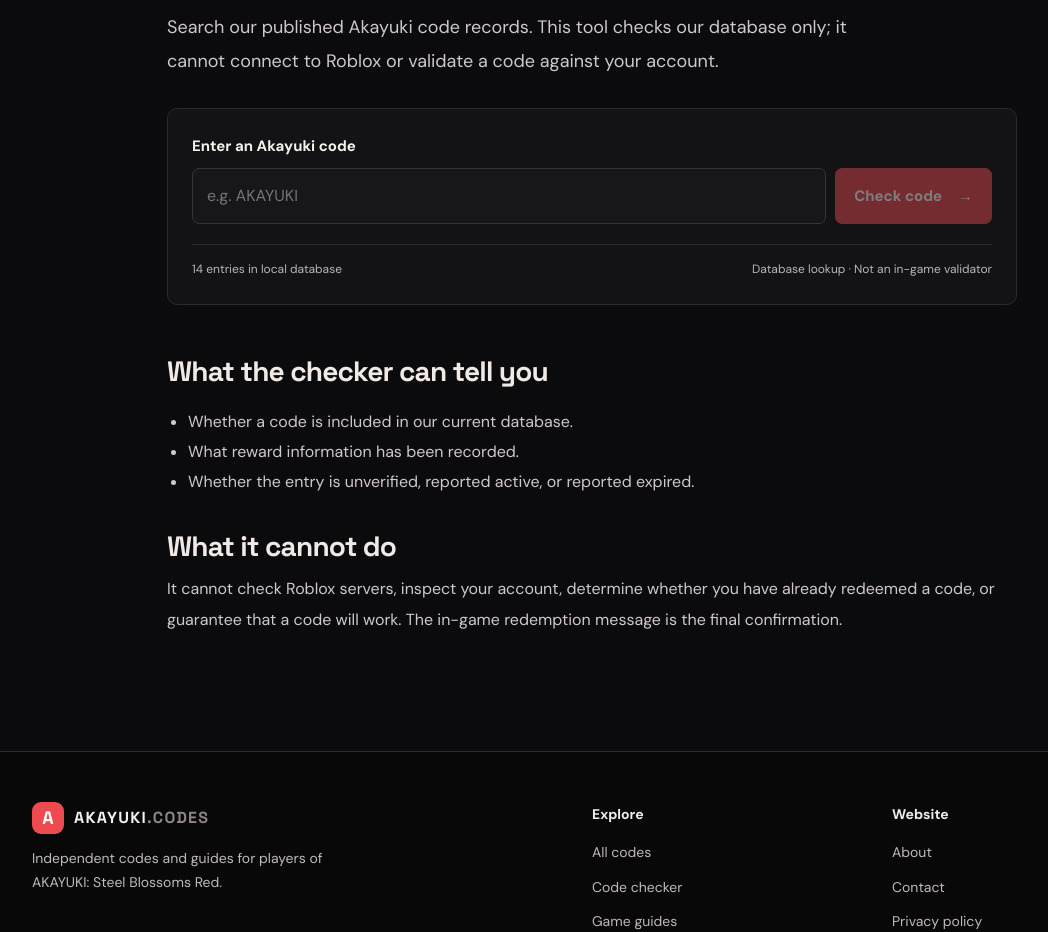
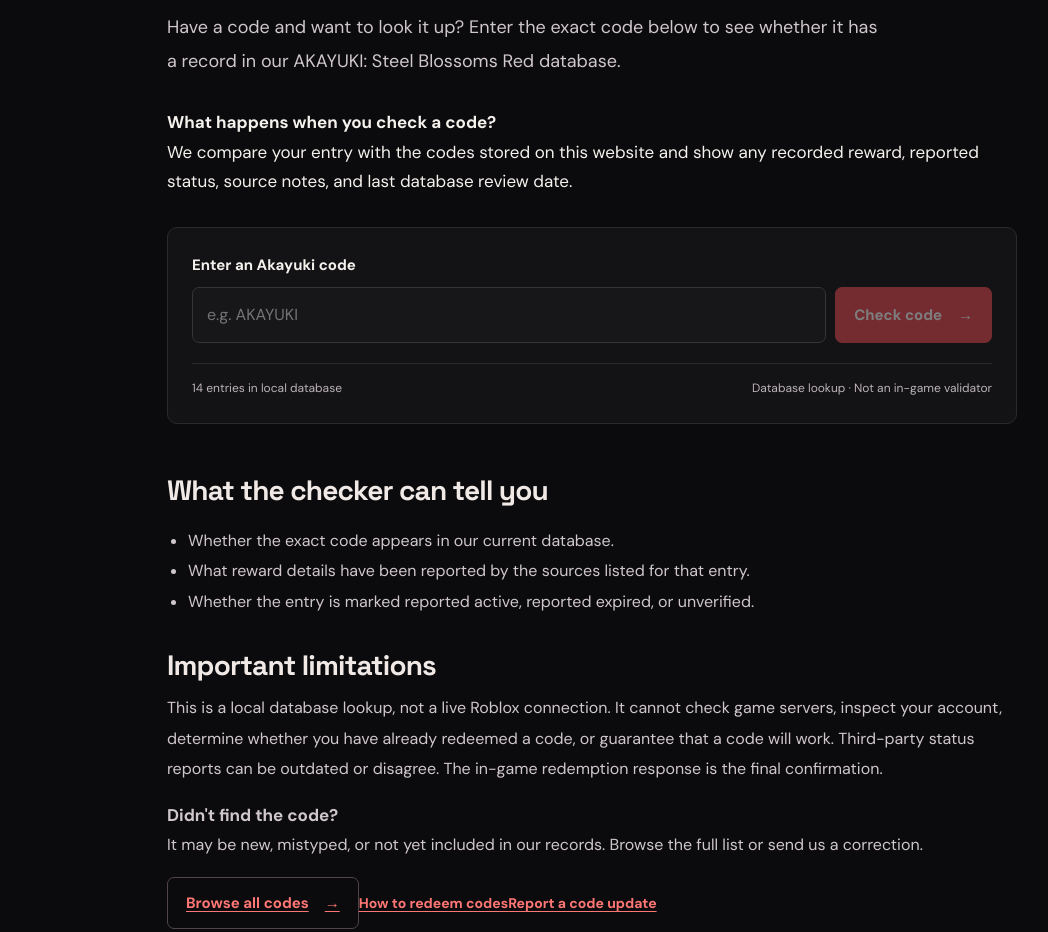
Before and after one commit to donnyhuang1990/akayuki-codes-hub, a Next.js app: page /code-checker in a window 1280 px wide. Shown: the part 263-1195 px from the top of the page, without its empty margins (48-1096 px from the left). Built offline with nearby package versions, Linux system fonts and the light colour scheme.

Commit message:
Improve Code Checker page guidance and navigation

```diff
--- a/app/code-checker/page.tsx
+++ b/app/code-checker/page.tsx
@@ -1,3 +1,48 @@
-import type { Metadata } from 'next'; import Checker from '@/components/Checker';
-export const metadata: Metadata = { title: 'Akayuki Code Checker – Search Code Records', description: 'Look up an Akayuki code in our database and review its recorded status and reward information.', alternates: { canonical: '/code-checker/' } };
-export default function CheckerPage() { return <div className="container page-wrap narrow-page"><div className="eyebrow">DATABASE LOOKUP TOOL</div><h1 className="page-title">Code <span>Checker.</span></h1><p className="page-intro">Search our published Akayuki code records. This tool checks our database only; it cannot connect to Roblox or validate a code against your account.</p><Checker/><section className="content-block"><h2>What the checker can tell you</h2><ul><li>Whether a code is included in our current database.</li><li>What reward information has been recorded.</li><li>Whether the entry is unverified, reported active, or reported expired.</li></ul><h2>What it cannot do</h2><p>It cannot check Roblox servers, inspect your account, determine whether you have already redeemed a code, or guarantee that a code will work. The in-game redemption message is the final confirmation.</p></section></div>; }
+import type { Metadata } from 'next';
+import Link from 'next/link';
+import Checker from '@/components/Checker';
+
+export const metadata: Metadata = {
+  title: 'Akayuki Code Checker – Look Up Code Records',
+  description: 'Look up AKAYUKI: Steel Blossoms Red codes in our local database. See recorded rewards, reported status, source notes, and redemption guidance.',
+  alternates: { canonical: '/code-checker/' }
+};
+
+export default function CheckerPage() {
+  return (
+    <div className="container page-wrap narrow-page">
+      <div className="eyebrow">LOCAL DATABASE LOOKUP</div>
+      <h1 className="page-title">Akayuki Code <span>Checker.</span></h1>
+      <p className="page-intro">Have a code and want to look it up? Enter the exact code below to see whether it has a record in our AKAYUKI: Steel Blossoms Red database.</p>
+
+      <div className="checker-explainer">
+        <strong>What happens when you check a code?</strong>
+        <p>We compare your entry with the codes stored on this website and show any recorded reward, reported status, source notes, and last database review date.</p>
+      </div>
+
+      <Checker />
+
+      <section className="content-block checker-details">
+        <h2>What the checker can tell you</h2>
+        <ul>
+          <li>Whether the exact code appears in our current database.</li>
+          <li>What reward details have been reported by the sources listed for that entry.</li>
+          <li>Whether the entry is marked reported active, reported expired, or unverified.</li>
+        </ul>
+        <h2>Important limitations</h2>
+        <p>This is a local database lookup, not a live Roblox connection. It cannot check game servers, inspect your account, determine whether you have already redeemed a code, or guarantee that a code will work. Third-party status reports can be outdated or disagree. The in-game redemption response is the final confirmation.</p>
+        <div className="checker-next-steps">
+          <div>
+            <strong>Didn't find the code?</strong>
+            <p>It may be new, mistyped, or not yet included in our records. Browse the full list or send us a correction.</p>
+          </div>
+          <div className="checker-next-links">
+            <Link className="button button-ghost" href="/codes/">Browse all codes <span>→</span></Link>
+            <Link className="text-link" href="/guides/how-to-redeem/">How to redeem codes</Link>
+            <Link className="text-link" href="/contact/">Report a code update</Link>
+          </div>
+        </div>
+      </section>
+    </div>
+  );
+}
```
